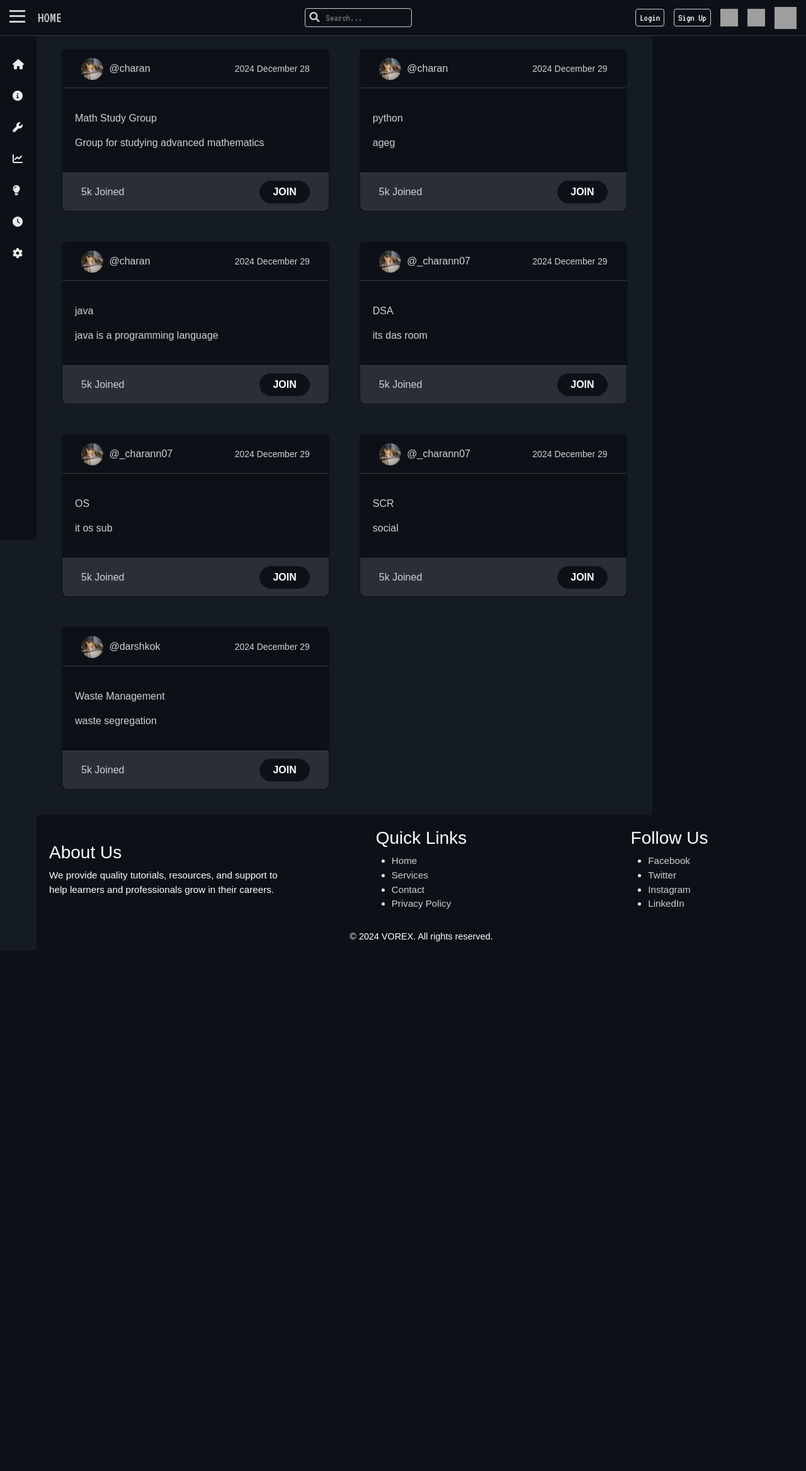
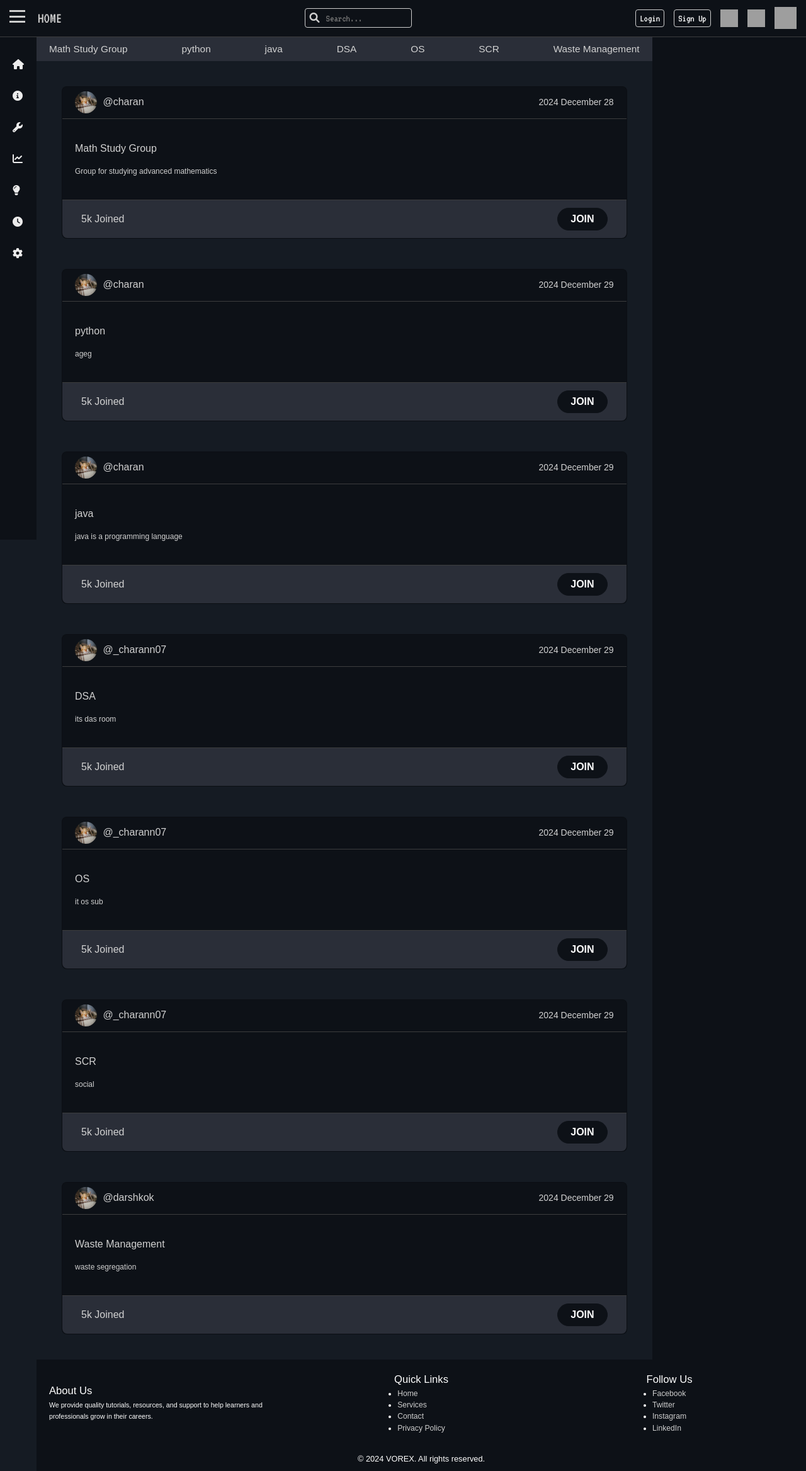
Before and after one commit to charantm7/VOREX-Educational-Web-App, a Django app: page / in a window 1280 px wide. Shown: the whole page at 63% size. Before the commit the page ends 1495 px from the top, so only its background shows below. Run offline with Django 5.2, Linux system fonts and the light colour scheme; data comes from the database, SQL or seed files in the repository; grey boxes are pictures that could not be loaded.

Commit message:
added responsive for the footer

```diff
--- a/base/static/css/body.css
+++ b/base/static/css/body.css
@@ -16,6 +16,7 @@
   font-family: sans-serif;
   min-height: 100vh;
   display: grid;
+  top: 56.8;
   grid-template-rows: 3vw 1fr;
   grid-template-columns: 1fr 20%;
   grid-template-areas: "topic activity" "contents activity";
@@ -53,7 +54,7 @@
   flex-direction: row;
   align-items: center;
   justify-content: space-between;
-  padding: 30px;
+  padding: 25px 20px 25px 20px;
   height: 20%;
   border-bottom: 0.1px solid var(--borderbottom);
 }
@@ -89,8 +90,9 @@
   color: var(--white);
   text-decoration: underline;
 }
-.content .card-mid p {
+.content .card-mid small {
   margin: 15px 0 0 20px;
+  font-size: 12px;
 }
 .content .card-bottom {
   display: flex;
@@ -132,4 +134,10 @@
   .main-body {
     display: block;
   }
+  .content {
+    padding: 20px;
+  }
+  .content .card-top {
+    padding: 15px 10px 15px 10px;
+  }
 }/*# sourceMappingURL=body.css.map */
--- a/base/static/css/body.scss
+++ b/base/static/css/body.scss
@@ -15,6 +15,7 @@
   font-family: sans-serif;
   min-height: 100vh;
   display: grid;
+  top: 56.8;
   grid-template-rows: 3vw 1fr;
   grid-template-columns: 1fr 20%;
   grid-template-areas:
@@ -54,7 +55,7 @@
       flex-direction: row;
       align-items: center;
       justify-content: space-between;
-      padding: 30px;
+      padding: 25px 20px 25px 20px;
       height: 20%;
       border-bottom: 0.1px solid var(--borderbottom);
       img {
@@ -89,8 +90,9 @@
         color: var(--white);
         text-decoration: underline;
       }
-      p {
+      small {
         margin: 15px 0 0 20px;
+        font-size: 12px;
       }
     }
     &-bottom {
@@ -136,4 +138,11 @@
   .main-body {
     display: block;
   }
+  .content {
+    padding: 20px;
+
+    .card-top {
+      padding: 15px 10px 15px 10px;
+    }
+  }
 }
--- a/base/templates/base/home.html
+++ b/base/templates/base/home.html
@@ -14,7 +14,7 @@
   <div class="content">
     <div class="row g-5">
       {% for room in rooms %}
-      <div class="col-md-6">
+      <div class="col-md-6 col-lg-12 col-md-12">
         <div class="card">
           <div class="card-top">
             <div class="card-top-left">
@@ -28,7 +28,7 @@
           </div>
           <div class="card-mid">
             <a href="#">{{room.name}}</a>
-            <p>{{room.description}}</p>
+            <small>{{room.description}}</small>
           </div>
           <div class="card-bottom">
             <p>5k Joined</p>
--- a/static/css/style.css
+++ b/static/css/style.css
@@ -26,7 +26,7 @@
   background: var(--bodydark);
   color: var(--white);
   display: grid;
-  grid-template-rows: auto 1fr auto;
+  grid-template-rows: 58.6px 1fr auto;
   grid-template-columns: 58px 1fr;
   grid-template-areas: "nav nav" "sidebar main " "sidebar footer ";
 }
@@ -34,9 +34,9 @@
 nav {
   grid-area: nav;
   top: 0;
-  position: fixed;
+  position: sticky;
+  display: flex;
   z-index: 100;
-  display: flex;
   width: 100%;
 }
 nav .nav-container {
@@ -296,7 +269,7 @@
 footer {
   grid-area: footer;
   font-family: sans-serif;
-  font-size: 0.95rem;
+  font-size: 0.95vw;
   background-color: var(--navdark);
   z-index: 100;
 }
@@ -309,6 +282,9 @@
 }
 footer .footer-container [class^=footer-column-] {
   width: 33.3333333333%;
+}
+footer .footer-container [class^=footer-column-] p {
+  font-size: 1.3vw;
 }
 footer .footer-container .footer-column-2,
 footer .footer-container .footer-column-3 {
@@ -328,5 +304,43 @@
   align-items: center;
   justify-content: center;
   padding: 10px 0;
-  font-size: 0.9rem;
+  font-size: 1vw;
+}
+
+@media (max-width: 576px) {
+  .nav-container-right-login-btn a button,
+  .nav-container-right-signup-btn a button {
+    display: none;
+  }
+  body {
+    grid-template-rows: auto 1fr auto;
+    grid-template-columns: 1fr;
+    grid-template-areas: "nav" "main " "footer ";
+  }
+  .sidebar {
+    display: none;
+    position: fixed;
+    top: 56.8px;
+    left: 0;
+    height: calc(100% - 56.8px);
+    height: 100%;
+    width: 200px;
+    z-index: 1000;
+    transform: translateX(-100%);
+    transition: transform 1s ease-in-out;
+  }
+  .sidebar.visible {
+    display: block;
+    transform: translateX(0);
+  }
+  footer .footer-container [class^=footer-column-] p {
+    font-size: 2.5vw;
+  }
+  footer .footer-container [class^=footer-column-] small,
+  footer .footer-container [class^=footer-column-] a {
+    font-size: 2vw;
+  }
+  footer .footer-bottom {
+    font-size: 2.5vw;
+  }
 }/*# sourceMappingURL=style.css.map */
--- a/static/css/style.scss
+++ b/static/css/style.scss
@@ -24,7 +25,7 @@
   background: var(--bodydark);
   color: var(--white);
   display: grid;
-  grid-template-rows: auto 1fr auto;
+  grid-template-rows: 58.6px 1fr auto;
   grid-template-columns: 58px 1fr;
   grid-template-areas:
     "nav nav"
@@ -34,9 +35,9 @@
 nav {
   grid-area: nav;
   top: 0;
-  position: fixed;
+  position: sticky;
+  display: flex;
   z-index: 100;
-  display: flex;
   width: 100%;
   .nav-container {
     display: flex;
@@ -329,7 +299,7 @@
 footer {
   grid-area: footer;
   font-family: sans-serif;
-  font-size: 0.95rem;
+  font-size: 0.95vw;
   background-color: var(--navdark);
   z-index: 100;
   .footer-container {
@@ -341,6 +311,9 @@
 
     [class^="footer-column-"] {
       width: (100%)/3;
+      p {
+        font-size: 1.3vw;
+      }
     }
     .footer-column-2,
     .footer-column-3 {
@@ -361,6 +334,51 @@
     align-items: center;
     justify-content: center;
     padding: 10px 0;
-    font-size: 0.9rem;
+    font-size: 1vw;
   }
 }
+@media (max-width: 576px) {
+  .nav-container-right-login-btn a button,
+  .nav-container-right-signup-btn a button {
+    display: none;
+  }
+  body {
+    grid-template-rows: auto 1fr auto;
+    grid-template-columns: 1fr;
+    grid-template-areas:
+      "nav"
+      "main "
+      "footer ";
+  }
+  .sidebar {
+    display: none;
+    position: fixed;
+    top: 56.8px;
+    left: 0;
+    height: calc(100% - 56.8px);
+    height: 100%;
+    width: 200px;
+    z-index: 1000;
+    transform: translateX(-100%);
+    transition: transform 1s ease-in-out;
+  }
+
+  .sidebar.visible {
+    display: block;
+    transform: translateX(0);
+  }
+  footer {
+    .footer-container [class^="footer-column-"] {
+      p {
+        font-size: 2.5vw;
+      }
+      small,
+      a {
+        font-size: 2vw;
+      }
+    }
+    .footer-bottom {
+      font-size: 2.5vw;
+    }
+  }
+}
--- a/templates/base.html
+++ b/templates/base.html
@@ -145,14 +145,14 @@
     <footer>
       <div class="footer-container">
         <div class="footer-column-1">
-          <h3>About Us</h3>
-          <p>
+          <p>About Us</p>
+          <small>
             We provide quality tutorials, resources, and support to help
             learners and professionals grow in their careers.
-          </p>
+          </small>
         </div>
         <div class="footer-column-2">
-          <h3>Quick Links</h3>
+          <p>Quick Links</p>
           <ul>
             <li><a href="#">Home</a></li>
             <li><a href="#">Services</a></li>
@@ -161,7 +161,7 @@
           </ul>
         </div>
         <div class="footer-column-3">
-          <h3>Follow Us</h3>
+          <p>Follow Us</p>
           <ul>
             <li><a href="#">Facebook</a></li>
             <li><a href="#">Twitter</a></li>
@@ -172,7 +172,6 @@
       </div>
       <div class="footer-bottom">&copy; 2024 VOREX. All rights reserved.</div>
     </footer>
-
     <script src="{% static 'js/script.js' %}"></script>
   </body>
 </html>
```
Also changed, not shown: other parts of static/css/style.css (+0 -27 lines), other parts of static/css/style.scss (+1 -31 lines), 2 other files.
